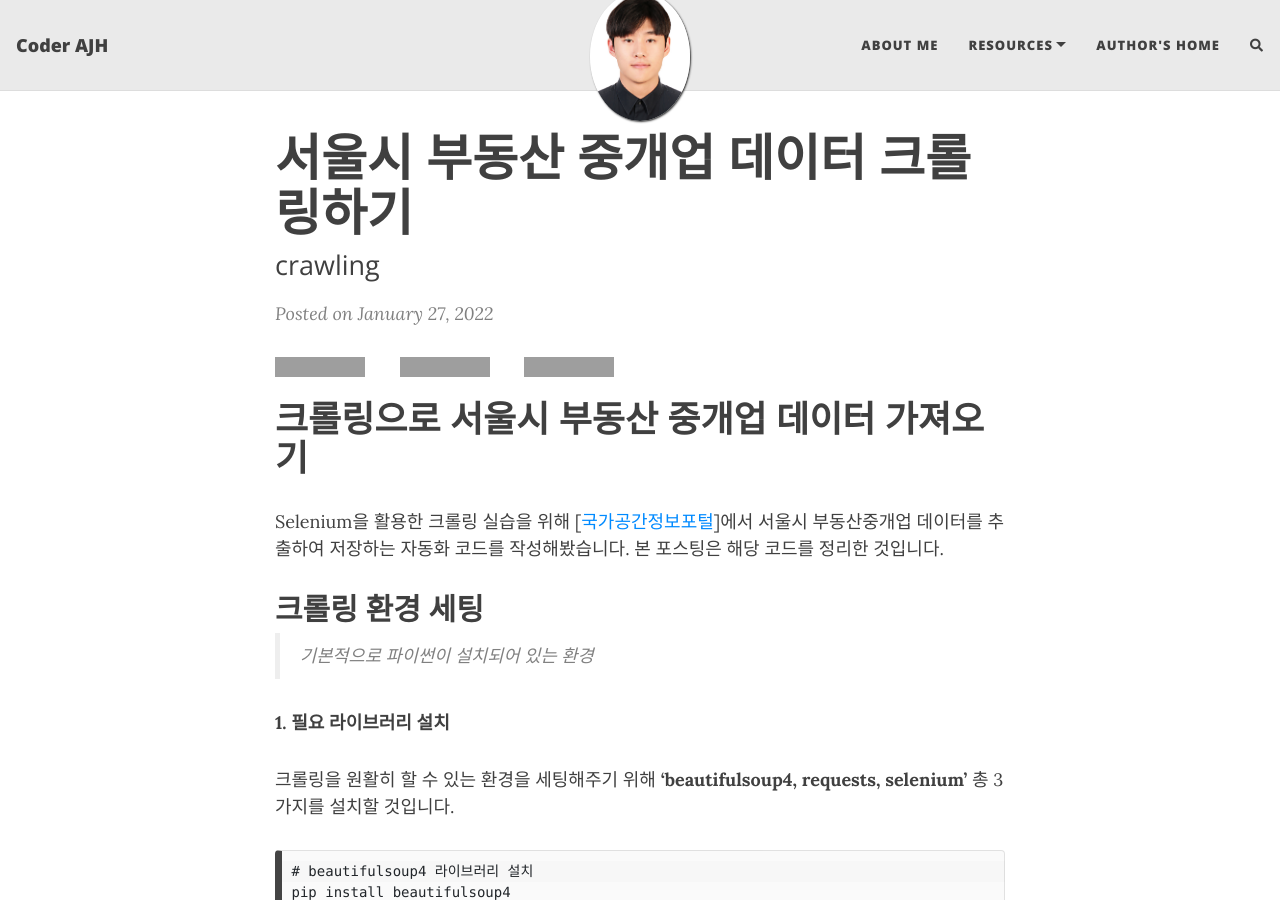
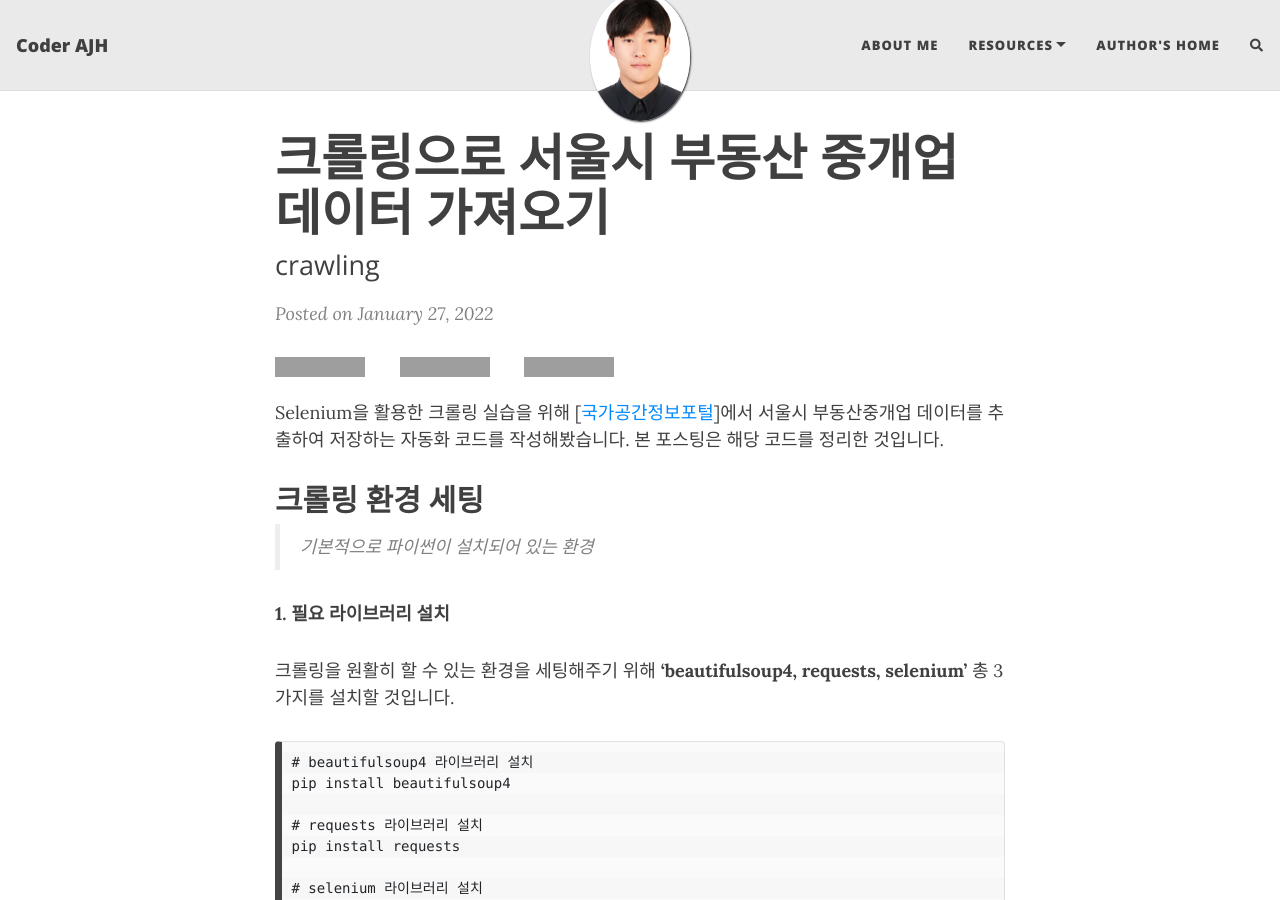
Before and after one commit to junhong625/junhong625.github.io, a Jekyll site: the page built from _posts/2022-01-27-crawling.md, in a window 1280 px wide and 900 px high, cut to the strip 0-900 px from the top of the window. Built offline with Jekyll 4.4.1, drawn with Linux system fonts in a browser that asks for light colours; nearby versions of some CDN libraries; comment, search, counter and statistics services are not loaded; grey boxes are pictures that could not be loaded.

Commit message:
Update 2022-01-27-crawling.md

```diff
--- a/_posts/2022-01-27-crawling.md
+++ b/_posts/2022-01-27-crawling.md
@@ -1,14 +1,12 @@
 ---
 layout : post
-title : 서울시 부동산 중개업 데이터 크롤링하기
+title : 크롤링으로 서울시 부동산 중개업 데이터 가져오기
 subtitle : crawling
 gh-repo: junhong625/A_FIT
 gh-badge: [star, fork, follow]
 tags : [study]
 comments: true
 ---
-
-# 크롤링으로 서울시 부동산 중개업 데이터 가져오기
 Selenium을 활용한 크롤링 실습을 위해 [[국가공간정보포털](http://www.nsdi.go.kr/lxportal/?menuno=4085)]에서 서울시 부동산중개업 데이터를 추출하여 저장하는 자동화 코드를 작성해봤습니다.
 본 포스팅은 해당 코드를 정리한 것입니다.
 
```
